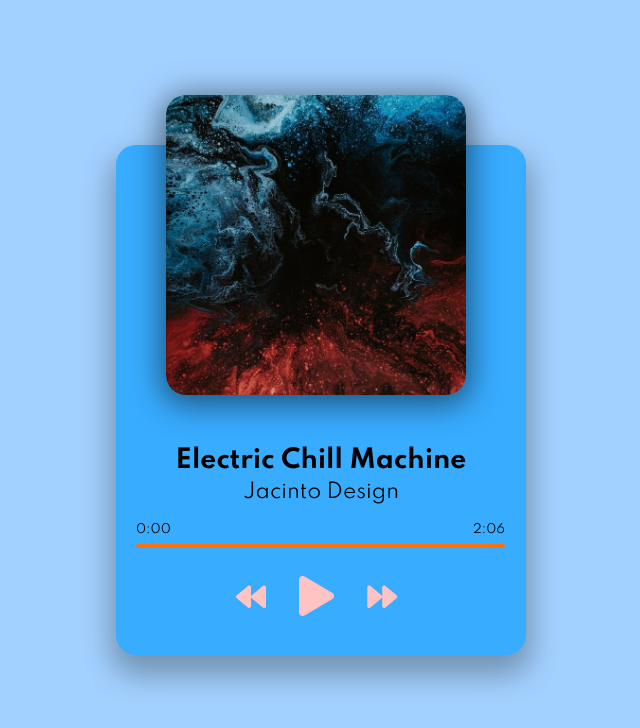
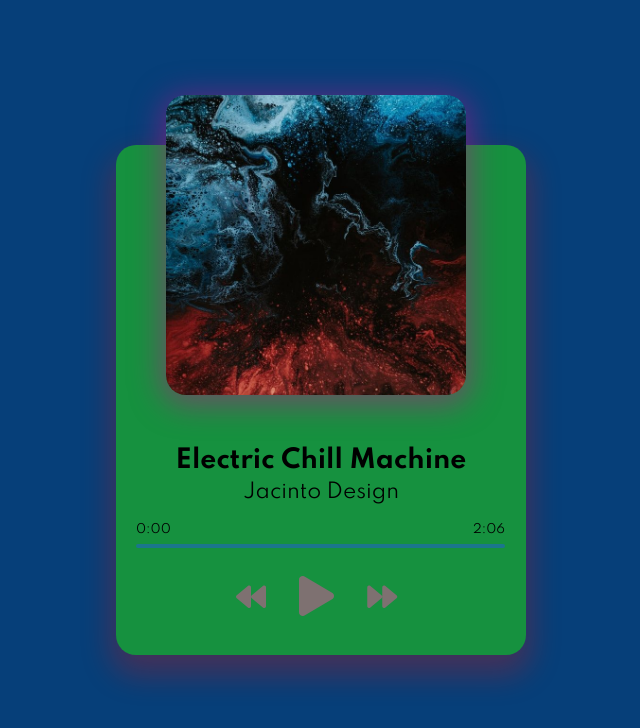
Before and after one commit to bhardwajprashant1234/Music-Player, a plain HTML site: page index.html in a window 1280 px wide. Shown: the whole page, without its empty margins (319-959 px from the left). Drawn offline with Linux system fonts and the light colour scheme.

Commit message:
Add files via upload

```diff
--- a/style.css
+++ b/style.css
@@ -9,7 +9,7 @@ html {
 body {
   margin: 0;
   min-height: 100vh;
-  background: #a3d1ff;
+  background: #063f79;
   display: flex;
   justify-content: center;
   align-items: center;
@@ -20,9 +20,9 @@ body {
 .player-container {
   height: 510px;
   width: 410px;
-  background: #38acff;
+  background: #16913f;
   border-radius: 20px;
-  box-shadow: 0 15px 30px 5px rgba(0, 0, 0, 0.3);
+  box-shadow: 0 15px 30px 5px rgba(212, 16, 16, 0.3);
 }
 
 .img-container {
@@ -38,7 +38,7 @@ body {
   width: 100%;
   object-fit: cover;
   border-radius: 20px;
-  box-shadow: 0 5px 30px 5px rgba(0, 0, 0, 0.5);
+  box-shadow: 0 5px 30px 5px rgba(190, 18, 139, 0.5);
 }
 
 h2 {
@@ -56,7 +56,7 @@ h3 {
 
 /* Progress */
 .progress-container {
-  background: rgb(255, 111, 9);
+  background: rgb(27, 118, 141);
   border-radius: 5px;
   cursor: pointer;
   margin: 40px 20px;
@@ -65,7 +65,7 @@ h3 {
 }
 
 .progress {
-  background: #242323;
+  background: #f50b0b;
   border-radius: 5px;
   height: 100%;
   width: 0%;
@@ -89,7 +89,7 @@ h3 {
 
 .fas {
   font-size: 30px;
-  color: rgb(255, 195, 195);
+  color: rgb(126, 113, 113);
   margin-right: 30px;
   cursor: pointer;
   user-select: none;
```
